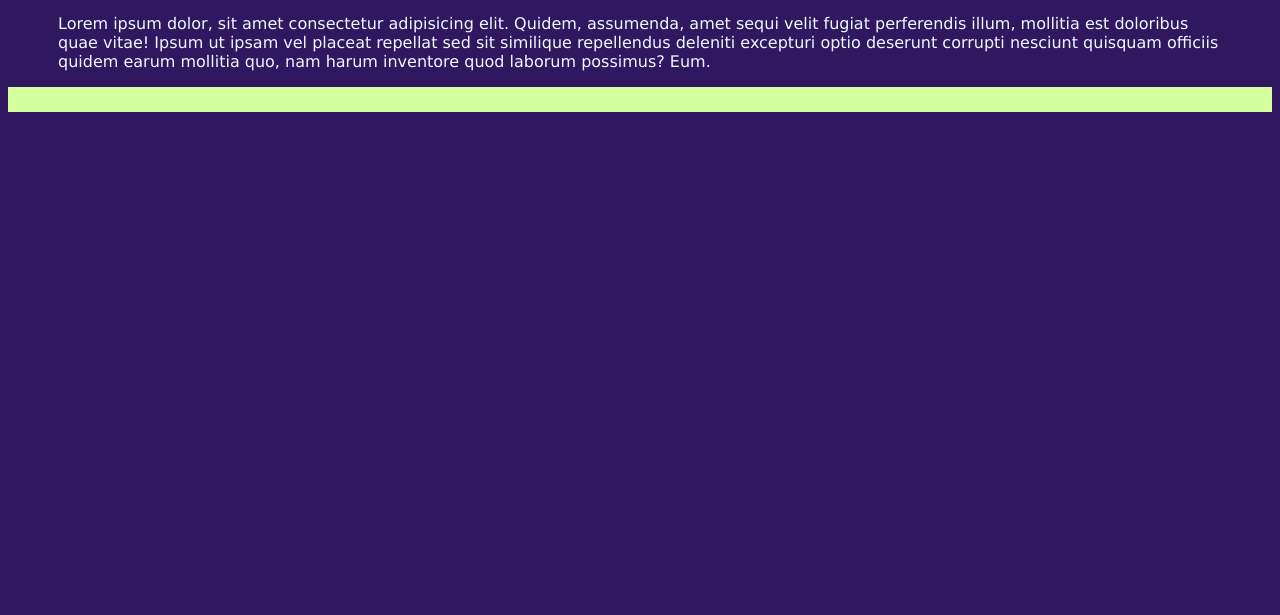
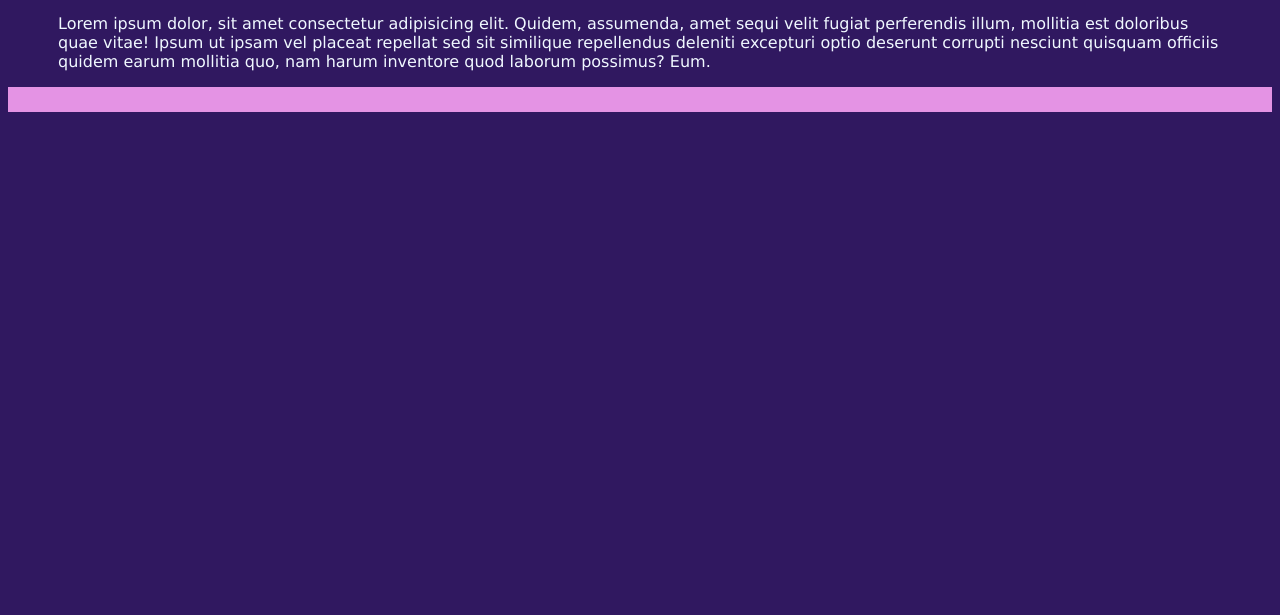
Before and after one commit to felipebuchee/BUCHE, a plain HTML site: page sobre.html in a window 1280 px wide. Shown: the part 185-800 px from the top of the page. Drawn offline with Linux system fonts and the light colour scheme.

Commit message:
Mudei as cores do rodapé

```diff
--- a/estilos/styles.css
+++ b/estilos/styles.css
@@ -47,8 +47,8 @@ main {
 }
 
 footer {
-    background-color: #d3ff9e;
-    color: #6ba12a;
+    background-color: #e493e4;
+    color: #301860;
     text-align: center;
     font-size: 20px;
     padding: 1%;
```
